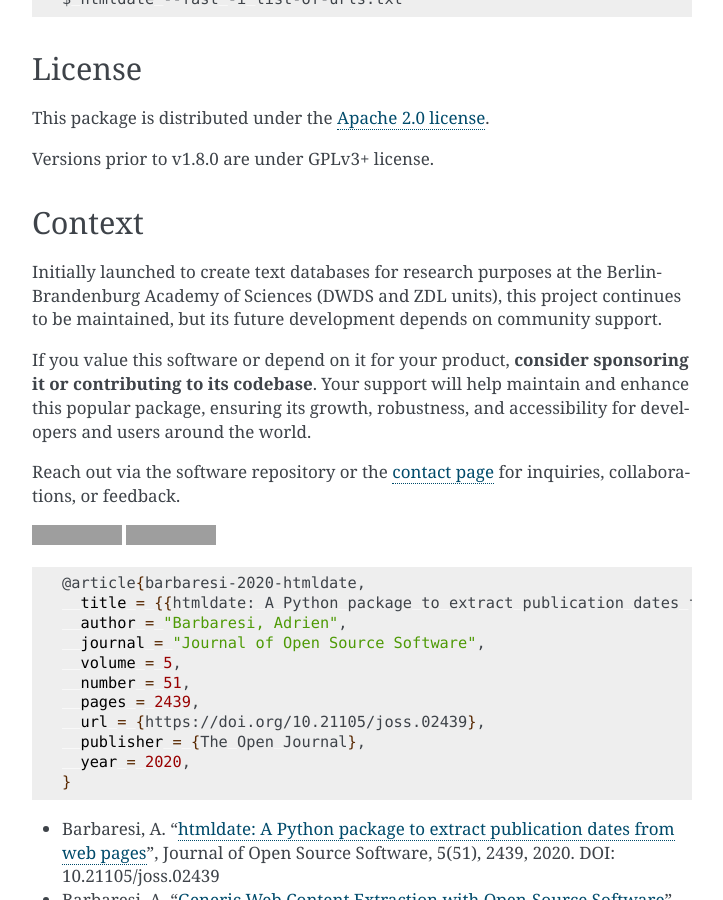
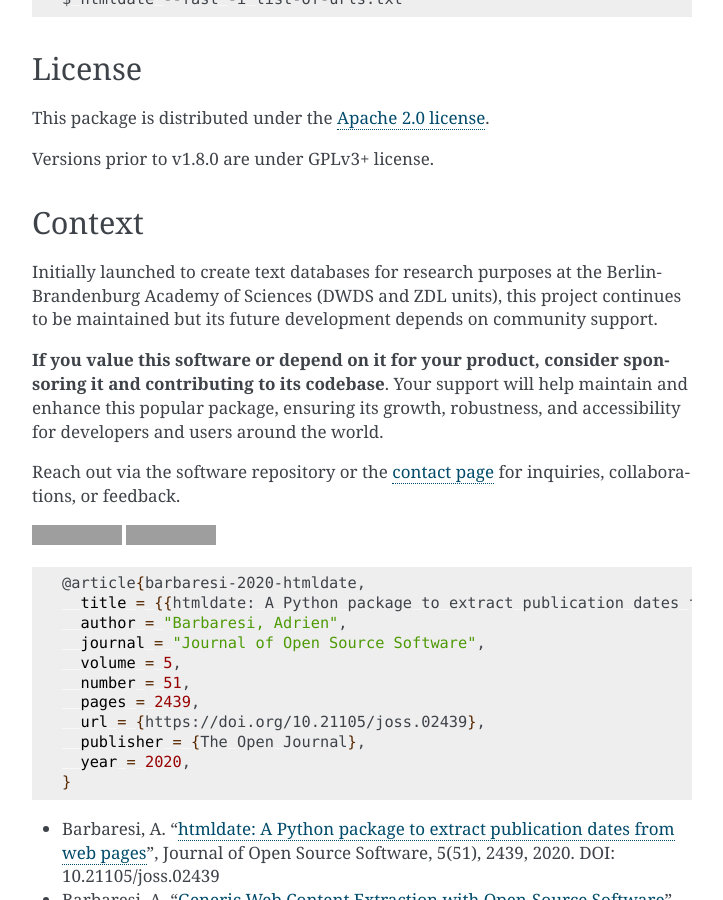
Before and after one commit to adbar/htmldate, a Sphinx documentation site: the page built from docs/index.rst, in a window 1280 px wide and 900 px high, scrolled down 5005 px. Shown: the whole window, without its empty margins (388-1111 px from the left). Built offline with Sphinx 7.4.7, drawn with Linux system fonts in a browser that asks for light colours; grey boxes are pictures that could not be loaded.

Commit message:
fix typos

```diff
--- a/docs/index.rst
+++ b/docs/index.rst
@@ -258,11 +258,11 @@ Context
 
 Initially launched to create text databases for research purposes
 at the Berlin-Brandenburg Academy of Sciences (DWDS and ZDL units),
-this project continues to be maintained, but its future development
+this project continues to be maintained but its future development
 depends on community support.
 
-If you value this software or depend on it for your product, **consider
-sponsoring it or contributing to its codebase**. Your support will
+**If you value this software or depend on it for your product, consider
+sponsoring it and contributing to its codebase**. Your support will
 help maintain and enhance this popular package, ensuring its growth,
 robustness, and accessibility for developers and users around the world.
 
```
Also changed, not shown: README.md (+1 -1 lines).
